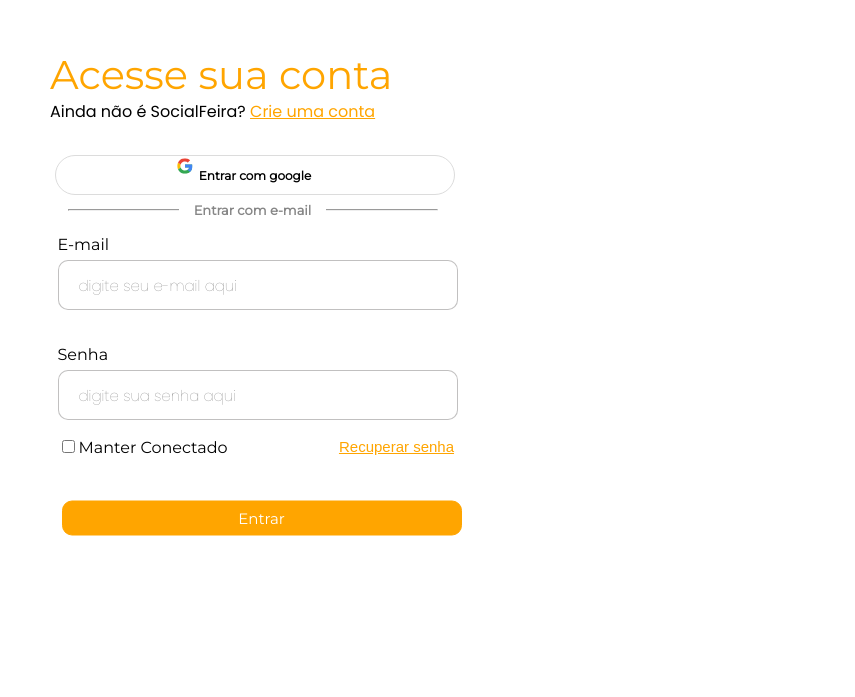
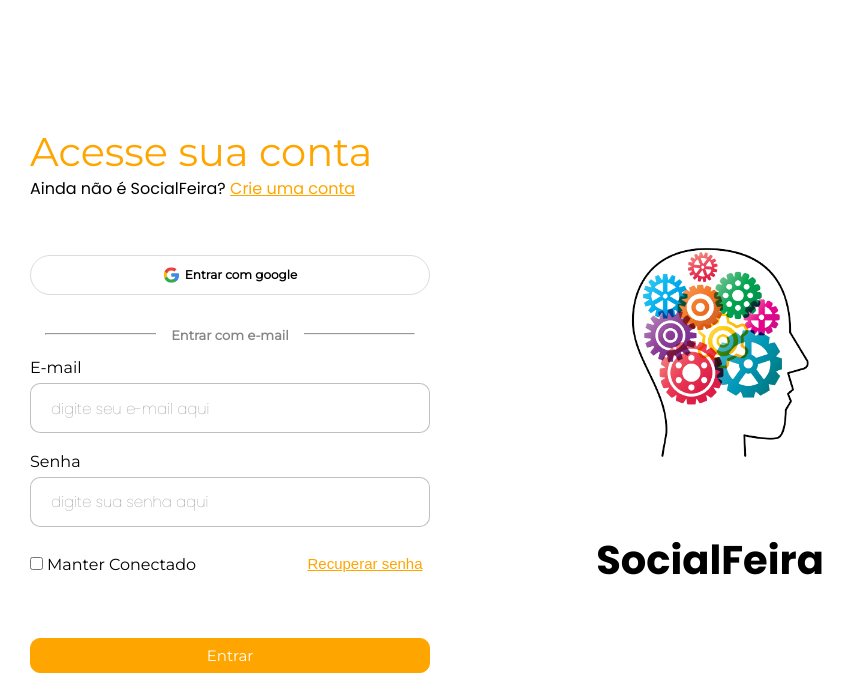
Before and after one commit to GabrielT0rres/Projeto-SocialFeira, a plain HTML site: page index.html in a window 1280 px wide. Shown: the top 697 px of the page, without its empty margins (0-855 px from the left). Drawn offline with Linux system fonts and the light colour scheme.

Commit message:
Versão teste

```diff
--- a/index.html
+++ b/index.html
@@ -17,6 +17,21 @@
             <div class="container">
 
                 <form action="">
+
+                    <div class="login">
+                        <h1>Acesse sua conta</h1>
+                        <p>Ainda não é SocialFeira? <a href="#" target="_blank" rel="next">Crie uma conta</a></p>
+                    </div>
+
+                    <div class="google">
+                        <a href="#">
+                             Entrar com google
+                             <img src="Imagens/1534129544.svg" alt="">
+                        </a>
+                    </div>
+                    <div class="separador">
+                        <hr>
+                    </div>
 
                     <div class="e-mail">
                         <label for="">E-mail</label>
@@ -40,35 +55,19 @@
                         <button type="submit">Entrar</button>
                     </div>
 
-                    <div class="login">
-                        <h1>Acesse sua conta</h1>
-                        <p>Ainda não é SocialFeira? <a href="#" target="_blank" rel="next">Crie uma conta</a></p>
-                    </div>
 
-                    <div class="google">
-                        <a href="#">
-                             Entrar com google
-                             <img src="Imagens/1534129544.svg" alt="">
-                        </a>
-                    </div>
-                    <div class="separador">
-                        <hr>
-                    </div>
                 </form>
 
 
             </div>
 
-
-        </section>
-
-        <section class="imagem-area">
             <div class="imagem">
                 <img src="Imagens/img-ilustrativa.png" alt="Imagem logo">
                 <h1>SocialFeira</h1>
             </div>
+        </section>
 
-        </section>
+
 
 
     </main>
--- a/style.css
+++ b/style.css
@@ -9,6 +9,7 @@ body{
     height: 100vh;
     width: 100%;
     display: flex;
+    overflow-x: hidden;
 }
 main{
     width: 100%;
@@ -20,8 +21,10 @@ section{
     width: 550px;
     height: 650px;
     display: flex;
-    justify-content: center;
+    justify-content: space-between;
     align-items: center;
+    margin-left: 30px;
+    gap: 80px;
 }
 .container{
     width: 500px;
@@ -29,21 +32,25 @@ section{
     display: flex;
     justify-content: center;
     align-items: center;
+    gap: 80px;
 
 }
 form{
     width: 450px;
     height: 550px;
-    position: relative;
+    display: grid;
+    align-items: center;
+    gap: 20px;
+    /*position: relative;*/
 
 }
 .e-mail{
     width: 300px;
     height: 70px;
-    position: absolute;
+    /*position: absolute;
     top: 40%;
     left: 35%;
-    transform: translate(-50%, -50%);
+    transform: translate(-50%, -50%);*/
 
 }
 .e-mail input{
@@ -82,10 +89,10 @@ label{
 .senha{
     width: 300px;
     height: 70px;
-    position: absolute;
+    /*position: absolute;
     top: 60%;
     left: 35%;
-    transform: translate(-50%, -50%);
+    transform: translate(-50%, -50%);*/
 
 }
 .senha input:focus{
@@ -97,10 +104,10 @@ label{
     justify-content: space-between;
     width: 400px;
     height: 70px;
-    position: absolute;
+    /*position: absolute;
     top: 75%;
     left: 47%;
-    transform: translate(-50%, -50%);
+    transform: translate(-50%, -50%);*/
 }
 .input-checked{
 
@@ -120,10 +127,10 @@ label{
 .entrar button{
     width: 400px;
     height: 35px;
-    position: absolute;
+   /* position: absolute;
     top: 85%;
     left: 47%;
-    transform: translate(-50%, -50%);
+    transform: translate(-50%, -50%);*/
     color: white;
     background-color: orange;
     border: 1px solid orange;
@@ -162,7 +169,7 @@ label{
     border-radius: 20px;
     display: flex;
     align-items: center;
-    margin-left: 5px;
+
 }
 .google:hover{
     background-color: #cccccc1e;
@@ -173,24 +180,31 @@ label{
     display: flex;
     align-items: center;
     justify-content: center;
+    flex-direction: row-reverse;
+    gap: 5px;
     text-decoration: none;
     color: black;
 }
 .google img{
     width: 17px;
     height: 20px;
-    position: absolute;
+   /* position: absolute;
     top: 21%;
     left: 30%;
-    transform: translate(-50%, -50%);
+    transform: translate(-50%, -50%);*/
+}
+.separador{
+    width: 370px;
+    margin-left: 15px;
+    margin-top: 15px
 }
 .separador hr{
 
     width: 370px;
-    position: absolute;
+   /* position: absolute;
     top: 29%;
     left: 45%;
-    transform: translate(-50%, -50%);
+    transform: translate(-50%, -50%);*/
     border: 1;
     height: 1px;
     overflow: visible;
@@ -228,22 +242,23 @@ label{
     align-items: center;
     background-size: cover;
     background-repeat: no-repeat;
-    width: 400px;
+    width: 300px;
     height: 400px;
     pointer-events: none;
     flex-wrap: wrap;
 }
 .imagem img{
-    width: 400px;
+    width: 300px;
+    height: 300px;
     pointer-events: none;
 
 }
 .imagem h1{
     font-family: "Poppins", sans-serif;
     font-weight: bolder;
-    font-size: 50px;
-    padding-bottom: 50px;
+    font-size: 40px;
     pointer-events: none;
+
 }
 .text {
     display: flex;
```
